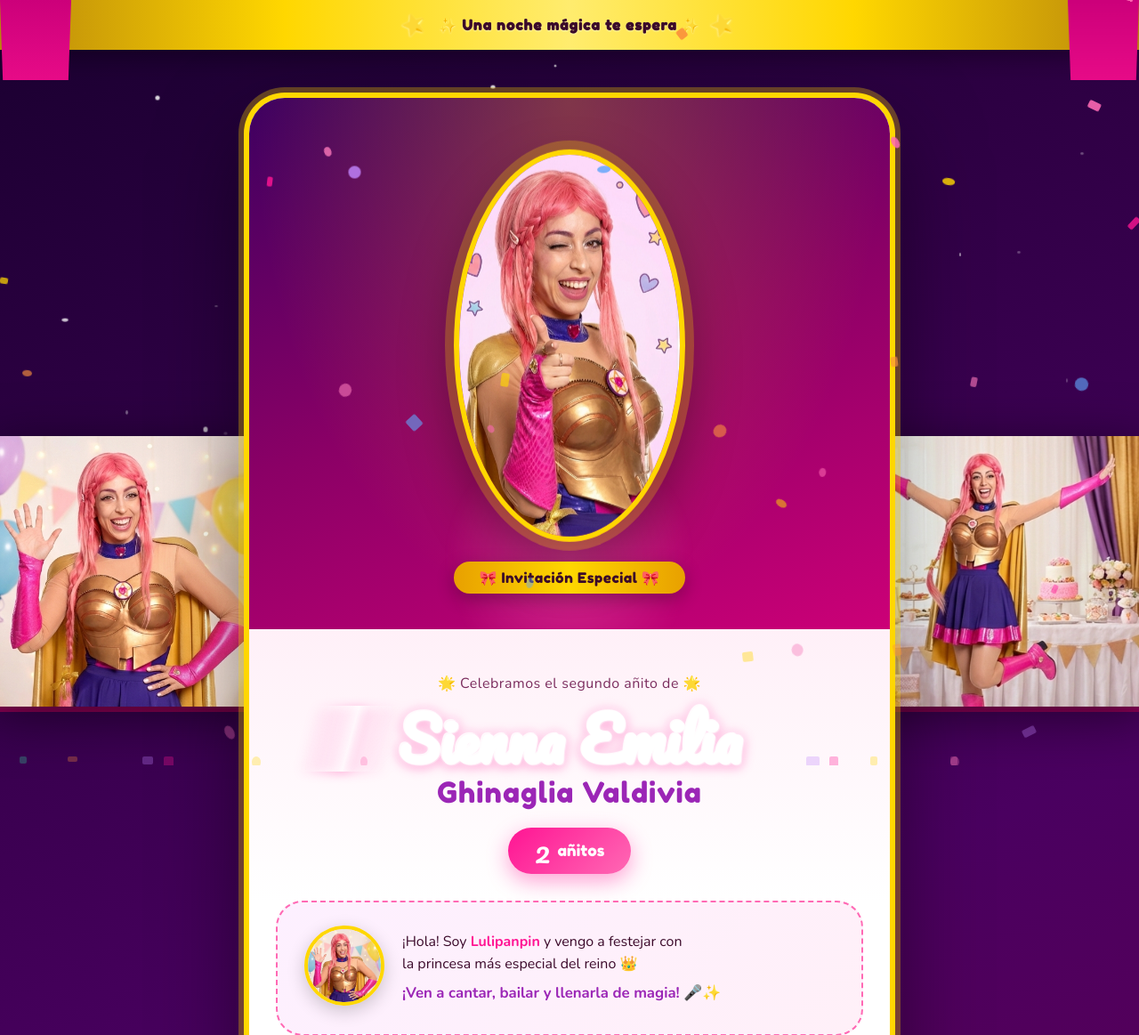
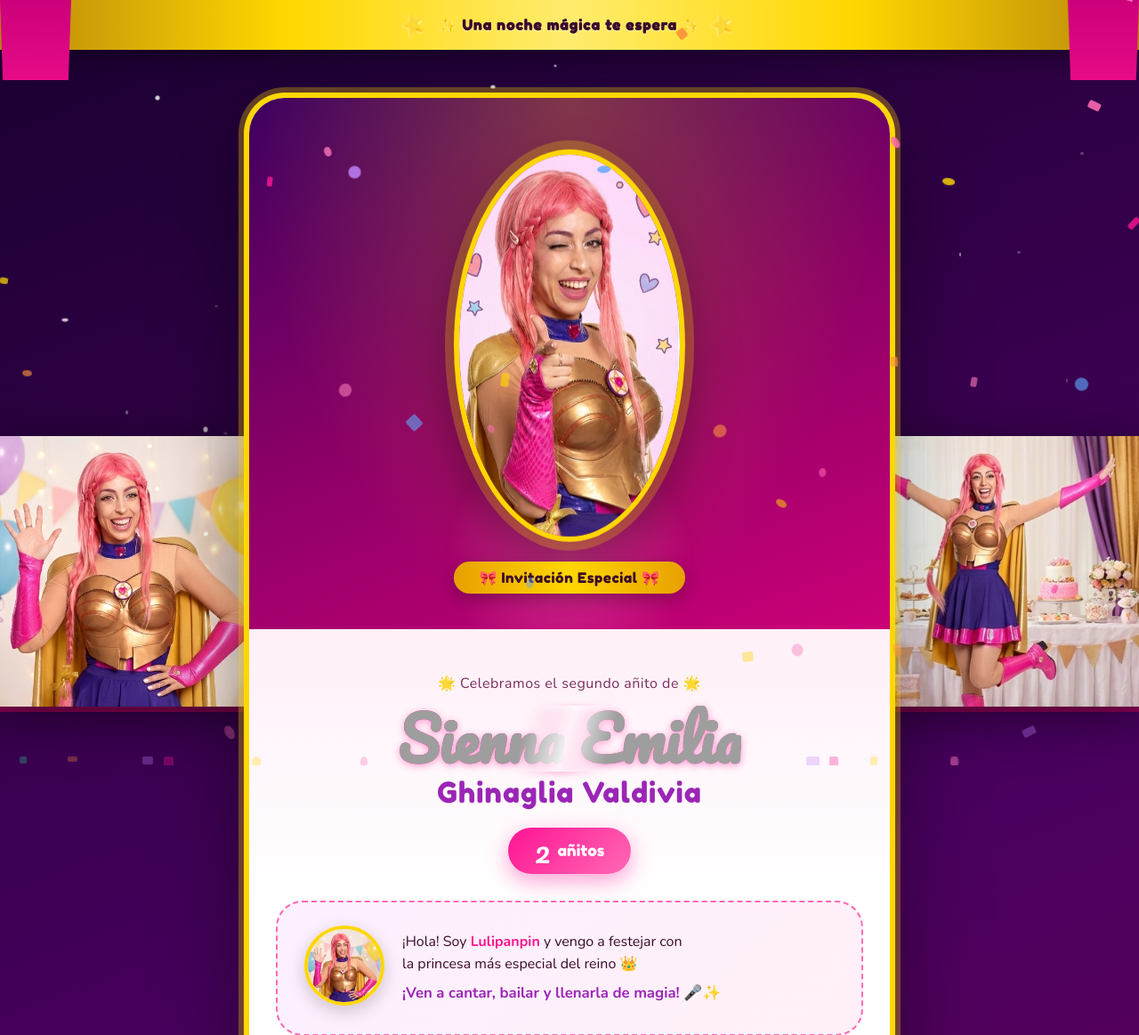
Before and after one commit to Ghinaglia/sienna-fiesta, a Flask app: page / in a window 1280 px wide. Shown: the top 1163 px of the page at 89% size. Run offline with Flask 3, Linux system fonts and the light colour scheme; grey boxes are pictures that could not be loaded.

Commit message:
fix: limpiar CSS nombre escarcha

```diff
--- a/static/style.css
+++ b/static/style.css
@@ -280,119 +280,29 @@ body {
 .baby-name {
     font-family: var(--font-title);
     font-size: clamp(2.8rem, 8vw, 4.2rem);
-    color: var(--pink);
     line-height: 1.1;
     position: relative;
     display: inline-block;
-    text-shadow:
-        0 0 10px rgba(255, 20, 147, 0.8),
-        0 0 20px rgba(255, 20, 147, 0.6),
-        0 0 40px rgba(255, 105, 180, 0.5),
-        0 0 80px rgba(255, 215, 0, 0.3);
-    animation: nameGlow 2s ease-in-out infinite alternate;
-}
-
-@keyframes nameGlow {
-    from {
-        text-shadow:
-            0 0 10px rgba(255, 20, 147, 0.8),
-            0 0 20px rgba(255, 20, 147, 0.6),
-            0 0 40px rgba(255, 105, 180, 0.5),
-            0 0 80px rgba(255, 215, 0, 0.3);
-        filter: brightness(1);
-    }
-    to {
-        text-shadow:
-            0 0 20px rgba(255, 20, 147, 1),
-            0 0 40px rgba(255, 20, 147, 0.9),
-            0 0 80px rgba(255, 105, 180, 0.8),
-            0 0 120px rgba(255, 215, 0, 0.6);
-        filter: brightness(1.2);
-    }
-}
-
-/* Brillo animado en el nombre */
-.baby-name {
-    font-family: var(--font-title);
-    font-size: clamp(2.8rem, 8vw, 4.2rem);
-    line-height: 1.1;
-    position: relative;
-    display: inline-block;
-    background: linear-gradient(
-        135deg,
-        #ff69b4 0%,
-        #ffffff 25%,
-        #ff1493 40%,
-        #ffffff 55%,
-        #ffb6d9 70%,
-        #ffffff 80%,
-        #ff69b4 100%
-    );
-    background-size: 200% auto;
+    background: url('https://www.transparenttextures.com/patterns/stardust.png'),
+                linear-gradient(135deg, #ff1493, #ff69b4);
     -webkit-background-clip: text;
     -webkit-text-fill-color: transparent;
     background-clip: text;
-    animation: glitter 2s linear infinite;
-    filter: drop-shadow(0 0 4px rgba(255, 20, 147, 0.5));
+    filter: drop-shadow(0 2px 4px rgba(255, 20, 147, 0.4));
 }
 
-@keyframes glitter {
-    0%   { background-position: 0% center; }
-    100% { background-position: 200% center; }
-}
-
-/* Brillo deslizante */
-.baby-name {
-    font-family: var(--font-title);
-    font-size: clamp(2.8rem, 8vw, 4.2rem);
-    color: var(--pink);
-    line-height: 1.1;
-    position: relative;
-    display: inline-block;
-    text-shadow:
-        1px 1px 0px #fff,
-        -1px -1px 0px rgba(255,255,255,0.8),
-        2px 2px 0px rgba(255,255,255,0.4),
-        0 0 8px rgba(255,255,255,0.9),
-        0 0 2px rgba(255,255,255,1);
-    filter: drop-shadow(0 2px 6px rgba(255, 20, 147, 0.4));
-}
-
-/* Escarcha deslizante */
 .baby-name::after {
     content: "";
     position: absolute;
     top: 0; left: -100%;
     width: 60%; height: 100%;
-    background: linear-gradient(
-        105deg,
-        transparent 30%,
-        rgba(255,255,255,0.9) 50%,
-        rgba(255,255,255,0.4) 55%,
-        transparent 70%
-    );
-    animation: nameShine 2s ease-in-out infinite;
+    background: linear-gradient(105deg, transparent 30%, rgba(255,255,255,0.85) 50%, transparent 70%);
+    animation: nameShine 2.5s ease-in-out infinite;
 }
+
 @keyframes nameShine {
     0%   { left: -100%; }
-    100% { left: 200%;  }
-}
-}
-}
-}
-
-/* Brillo animado en el nombre */
-.baby-name::after {
-    content: "";
-    position: absolute;
-    top: 0; left: -100%;
-    width: 50%; height: 100%;
-    background: linear-gradient(120deg, transparent, rgba(255,255,255,0.7), transparent);
-    animation: nameShine 3.5s ease-in-out infinite;
-}
-@keyframes nameShine {
-    0%   { left: -100%; }
-    100% { left: 200%;  }
+    100% { left: 200%; }
 }
 
 .baby-lastname {
```
